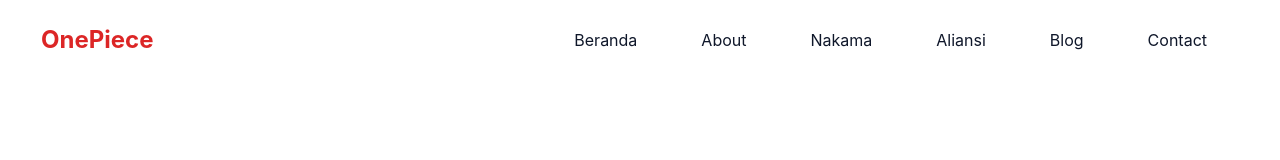
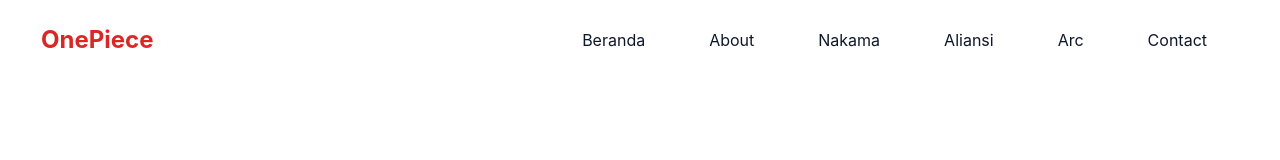
Before and after one commit to khoirulanwar7/asna-zahroul, a website: page index.html in a window 1280 px wide. Shown: the top 160 px of the page. Drawn offline with Linux system fonts and the light colour scheme.

Commit message:
first commit

```diff
--- a/index.html
+++ b/index.html
@@ -50,8 +50,8 @@
                   </a>
                 </li>
                 <li class="group">
-                  <a href="#blog" class="text-base text-dark py-2 mx-8 flex group-hover:text-primary">
-                    Blog
+                  <a href="#arc" class="text-base text-dark py-2 mx-8 flex group-hover:text-primary">
+                    Arc
                   </a>
                 </li>
                 <li class="group">
```
